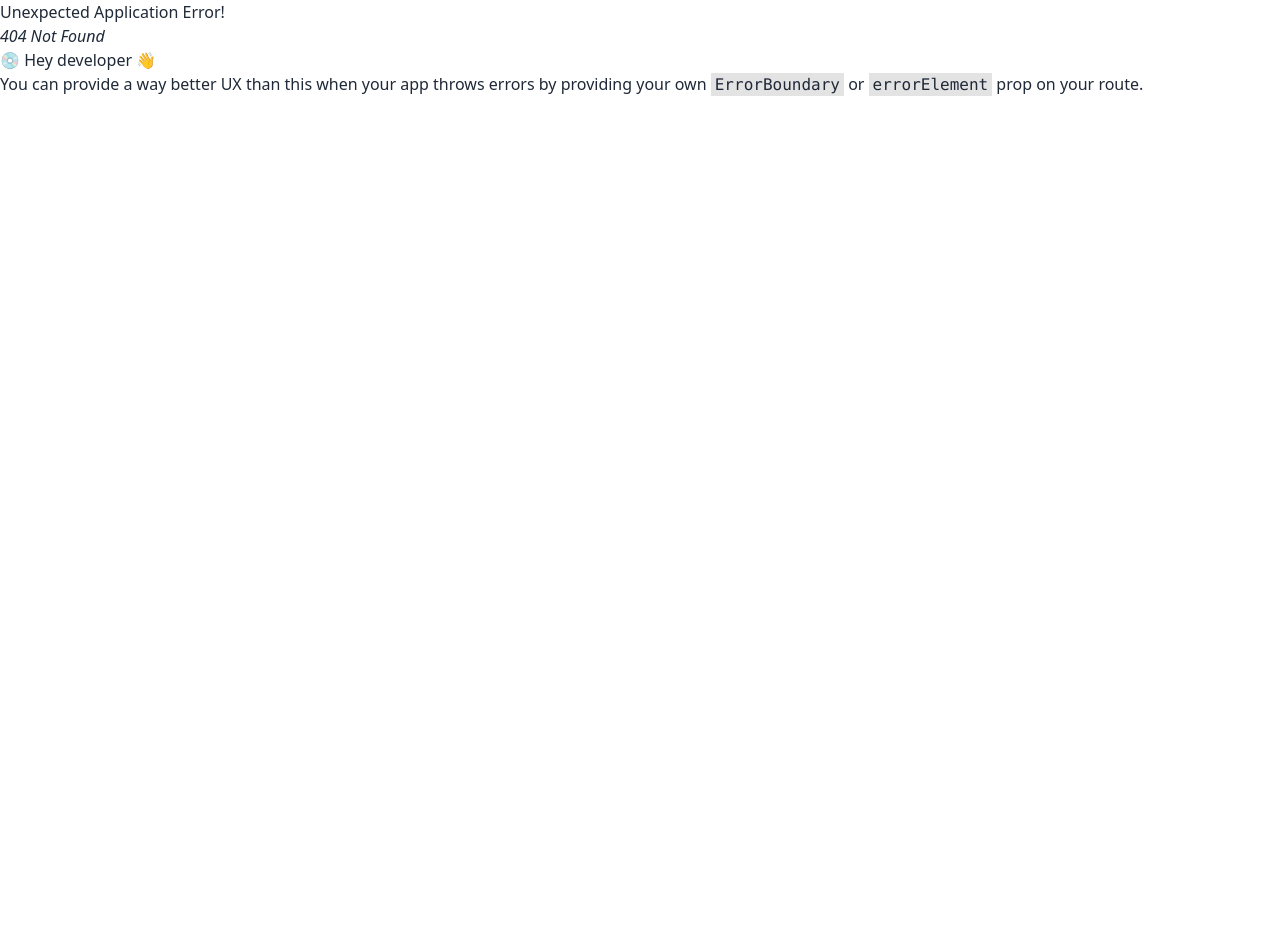
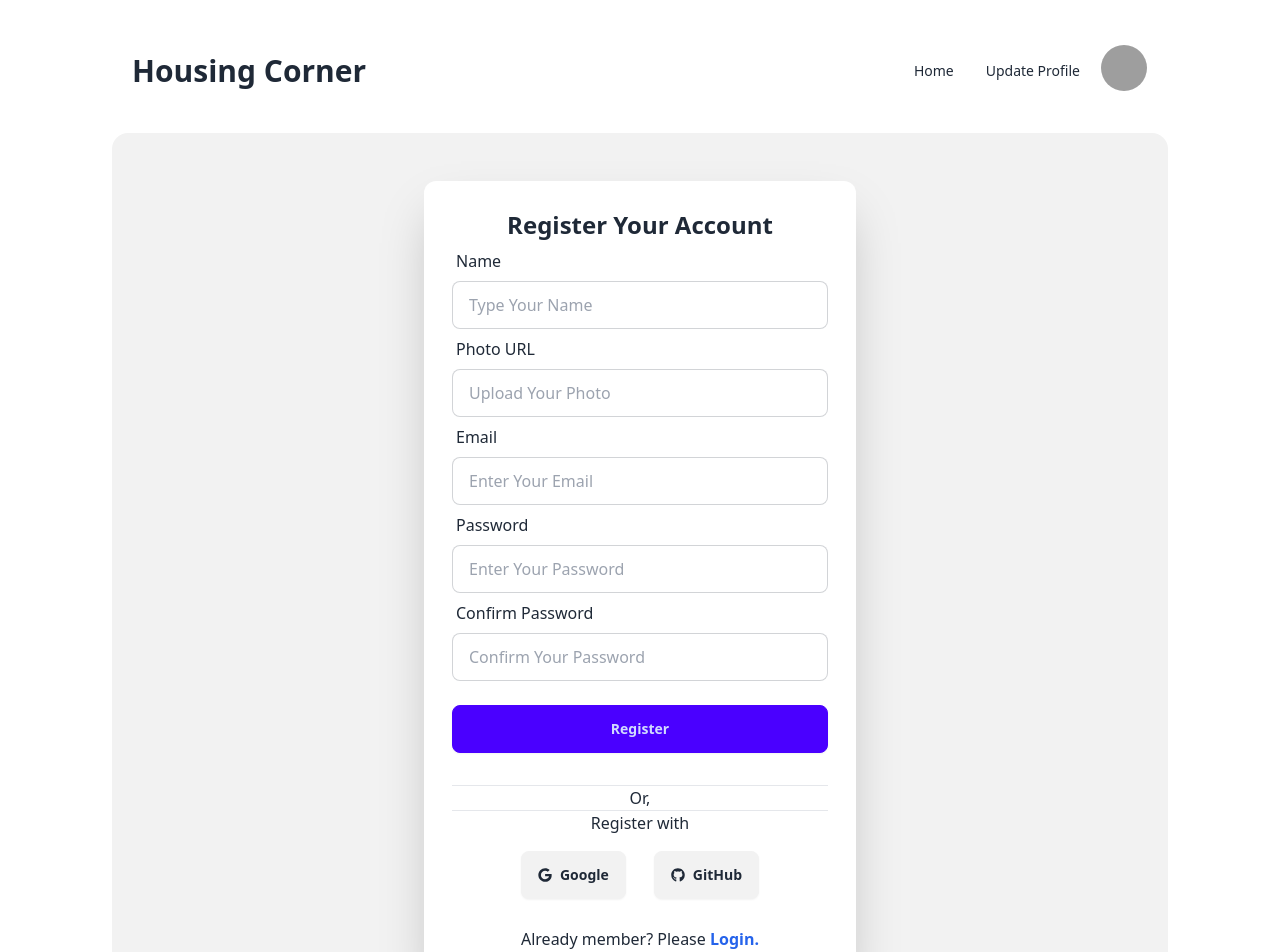
Before and after one commit to Shahidulllah/real-estate-housing-service, a React (Vite) app: page /register in a window 1280 px wide. Before the commit this address had no page. Shown: the top 952 px of the page. Before the commit the page ends 800 px from the top, so only its background shows below. Built offline with nearby package versions, Linux system fonts and the light colour scheme; grey boxes are pictures that could not be loaded.

Commit message:
Registration and Login form done

```diff
--- a/src/Components/Login/Login.jsx
+++ b/src/Components/Login/Login.jsx
@@ -1,33 +1,46 @@
-
+import { FaFacebook, FaGithub, FaGoogle } from "react-icons/fa";
+import { Link } from "react-router-dom";
 const Login = () => {
   return (
      <div>
-            <div className="hero min-h-screen bg-base-200">
-  <div className="hero-content flex-col lg:flex-row-reverse">
-    <div className="text-center lg:hidden lg:text-left">
-      <h1 className="text-5xl font-bold">Login now!</h1>
-      <p className="py-6">Provident cupiditate voluptatem et in. Quaerat fugiat ut assumenda excepturi exercitationem quasi. In deleniti eaque aut repudiandae et a id nisi.</p>
-    </div>
-    <div className="card shrink-0 w-full max-w-sm shadow-2xl bg-base-100">
+      <div className="min-h-screen bg-base-200 mb-3 mt-7 flex flex-col justify-center items-center rounded-2xl w-full">
+        <div className="w-6/12 p-12">
+          <div className="shadow-2xl bg-base-100 p-7 rounded-xl">
+          <h1 className="text-center text-2xl font-bold">Please Login</h1>
+
             <form className="card-body">
               <div className="form-control">
-          <label className="label">
-            <span className="label-text">Email</span>
+                <label className="label ">
+                  <span>Email</span>
                 </label>
-          <input type="email" placeholder="email" className="input input-bordered" required />
+                <input type="email" placeholder="Enter Your Email" className="input input-bordered" required />
               </div>
               <div className="form-control">
                 <label className="label">
-            <span className="label-text">Password</span>
+                  <span>Password</span>
                 </label>
-          <input type="password" placeholder="password" className="input input-bordered" required />
+                <input type="password" placeholder="Type Your Password" className="input input-bordered" required />
                 <label className="label">
                   <a href="#" className="label-text-alt link link-hover">Forgot password?</a>
                 </label>
               </div>
               <div className="form-control mt-6">
-          <button className="btn btn-primary">Login</button>
+                <button className="btn btn-primary font-bold">Login</button>
               </div>
+
+              {/* Other Option to log in */}
+              <div className="mt-8 text-center">
+                <hr />
+                <p>Or,</p>
+                <hr />
+                {/* google, github */}
+                <div>
+                  <h1 className="mb-4">Login with</h1>
+                  <button className="btn mr-7"><FaGoogle></FaGoogle> Google</button>
+                  <button className="btn"><FaGithub></FaGithub> GitHub</button>
+                </div>
+              </div>
+              <p className="mt-7 text-center">Not a member? Please <Link to='/register' className="text-blue-600 font-bold">Register.</Link></p>
             </form>
           </div>
         </div>
--- /dev/null
+++ b/src/Components/Login/Register.jsx
@@ -0,0 +1,68 @@
+import { FaFacebook, FaGithub, FaGoogle } from "react-icons/fa";
+import { Link } from "react-router-dom";
+
+
+const Register = () => {
+    return (
+        <div>
+      <div className="min-h-screen bg-base-200 mb-3 mt-7 flex flex-col justify-center items-center rounded-2xl w-full">
+        <div className="w-6/12 p-12">
+          <div className="shadow-2xl p-7 bg-base-100 rounded-xl">
+            <h1 className="text-center text-2xl font-bold">Register Your Account</h1>
+            <form>
+              <div className="">
+                <label className="label ">
+                 Name
+                </label>
+                <input type="text" placeholder="Type Your Name" name='name' className="input input-bordered w-full"  />
+              </div>
+              <div>
+                <label className="label ">
+                  Photo URL
+                </label>
+                <input type="text" placeholder="Upload Your Photo" className="input input-bordered w-full" />
+              </div>
+              <div className="form-control">
+                <label className="label ">
+                  Email
+                </label>
+                <input type="email" placeholder="Enter Your Email" name='email' className="input input-bordered" required />
+              </div>
+              <div className="form-control">
+                <label className="label">
+                  <span >Password</span>
+                </label>
+                <input type="password" name='password' placeholder="Enter Your Password" className="input input-bordered" required />
+              </div>
+              <div className="form-control">
+                <label className="label">
+                  <span >Confirm Password</span>
+                </label>
+                <input type="password" name='confirm-password' placeholder="Confirm Your Password" className="input input-bordered" required />
+              </div>
+              <div className="form-control mt-6">
+                <button type="submit" className="btn btn-primary font-bold">Register</button>
+              </div>
+
+              {/* Other Option to log in */}
+              <div className="mt-8 text-center">
+                <hr />
+                <p>Or,</p>
+                <hr />
+                {/* google, github */}
+                <div>
+                  <h1 className="mb-4">Register with</h1>
+                  <button className="btn mr-7"><FaGoogle></FaGoogle> Google</button>
+                  <button className="btn"><FaGithub></FaGithub> GitHub</button>
+                </div>
+              </div>
+              <p className="mt-7 text-center">Already member? Please <Link to='/login' className="text-blue-600 font-bold">Login.</Link></p>
+            </form>
+          </div>
+        </div>
+      </div>
+    </div>
+    );
+};
+
+export default Register;
--- a/src/main.jsx
+++ b/src/main.jsx
@@ -10,6 +10,7 @@ import Home from './Components/Home/Home';
 import UpdateProfile from './Components/UpdateProfile/UpdateProfile';
 import UserProfile from './Components/UserProfile/UserProfile';
 import Login from './Components/Login/Login';
+import Register from './Components/Login/Register';
 
 
 const router = createBrowserRouter([
@@ -32,6 +33,10 @@ const router = createBrowserRouter([
       {
         path: '/login',
         element: <Login></Login>
+      },
+      {
+        path: '/register',
+        element: <Register></Register>
       }
     ]
   },
```
Lines whose indentation alone changed are shown as unchanged.
